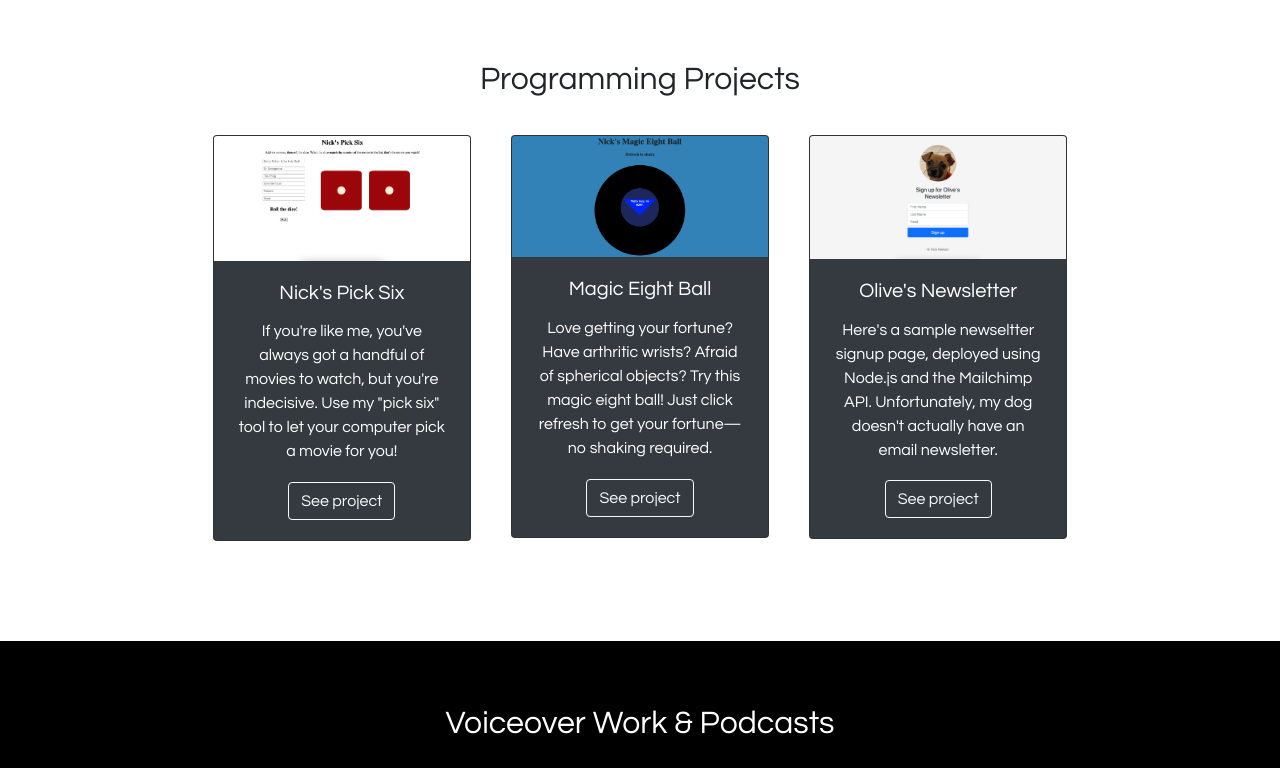
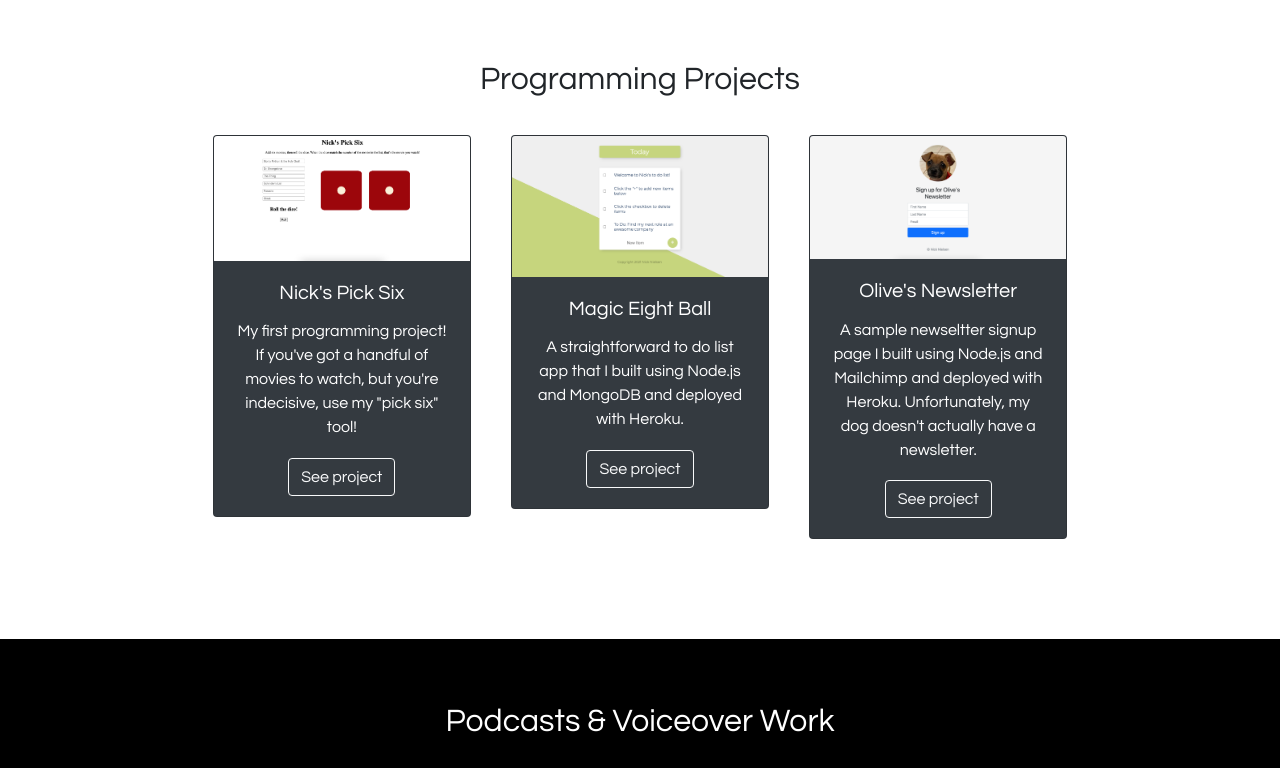
Before and after one commit to nicknielsen/portfolio, a plain HTML site: page index.html in a window 1280 px wide. Shown: the part 1700-2468 px from the top of the page. Drawn offline with nearby package versions, Linux system fonts and the light colour scheme.

Commit message:
Update nav, programming, and podcast sections.

```diff
--- a/index.html
+++ b/index.html
@@ -39,7 +39,7 @@
           <a class="nav-link" href="#programming">Programming</a>
         </li>
         <li class="nav-item">
-          <a class="nav-link" href="#voiceover">Voiceover</a>
+          <a class="nav-link" href="#voiceover">Podcasts</a>
         </li>
         <li class="nav-item">
           <a class="nav-link" href="#contact">Contact</a>
@@ -157,18 +157,18 @@
             <img src="images/pick-six-thumbnail.png" class="card-img-top" alt="Card image">
             <div class="card-body">
               <h5 class="card-title">Nick's Pick Six</h5>
-              <p class="card-text">If you're like me, you've always got a handful of movies to watch, but you're indecisive. Use my "pick six" tool to let your computer pick a movie for you!</p>
+              <p class="card-text">My first programming project! If you've got a handful of movies to watch, but you're indecisive, use my "pick six" tool!</p>
               <a href="pick-six/index.html" class="btn btn-outline-light" target="_blank" rel="noopener noreferrer">See project</a>
             </div>
           </div>
         </div>
         <div class="col-lg-4">
           <div class="card text-white bg-dark">
-            <img src="images/eight-ball-thumbnail.png" class="card-img-top" alt="Card image">
+            <img src="images/todolist-home.png" class="card-img-top" alt="Card image">
             <div class="card-body">
               <h5 class="card-title">Magic Eight Ball</h5>
-              <p class="card-text">Love getting your fortune? Have arthritic wrists? Afraid of spherical objects? Try this magic eight ball! Just click refresh to get your fortune—no shaking required.</p>
-              <a href="Eight Ball/index.html" class="btn btn-outline-light" target="_blank" rel="noopener noreferrer">See project</a>
+              <p class="card-text">A straightforward to do list app that I built using Node.js and MongoDB and deployed with Heroku.</p>
+              <a href="https://morning-everglades-43355.herokuapp.com/" class="btn btn-outline-light" target="_blank" rel="noopener noreferrer">See project</a>
             </div>
           </div>
         </div>
@@ -177,7 +177,7 @@
             <img src="images/olive-newsletter.png" class="card-img-top" alt="Card image">
             <div class="card-body">
               <h5 class="card-title">Olive's Newsletter</h5>
-              <p class="card-text">Here's a sample newseltter signup page, deployed using Node.js and the Mailchimp API. Unfortunately, my dog doesn't actually have an email newsletter.</p>
+              <p class="card-text">A sample newseltter signup page I built using Node.js and Mailchimp and deployed with Heroku. Unfortunately, my dog doesn't actually have a newsletter.</p>
               <a href="https://glacial-wildwood-06931.herokuapp.com/" class="btn btn-outline-light" target="_blank" rel="noopener noreferrer">See project</a>
             </div>
           </div>
@@ -190,7 +190,7 @@
   <!-- VOICEOVER PROJECTS SECTION -->
 
   <section id="voiceover" class="writing-section">
-    <h2>Voiceover Work & Podcasts</h2>
+    <h2>Podcasts & Voiceover Work</h2>
 
     <div class="container">
       <div class="card-row row">
```
Also changed, not shown: images/todolist-home.png (added).
